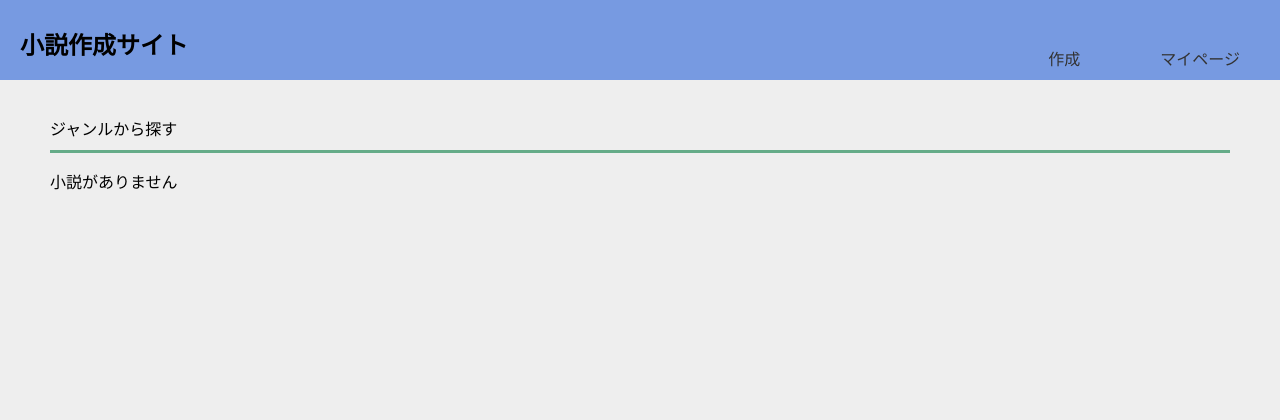
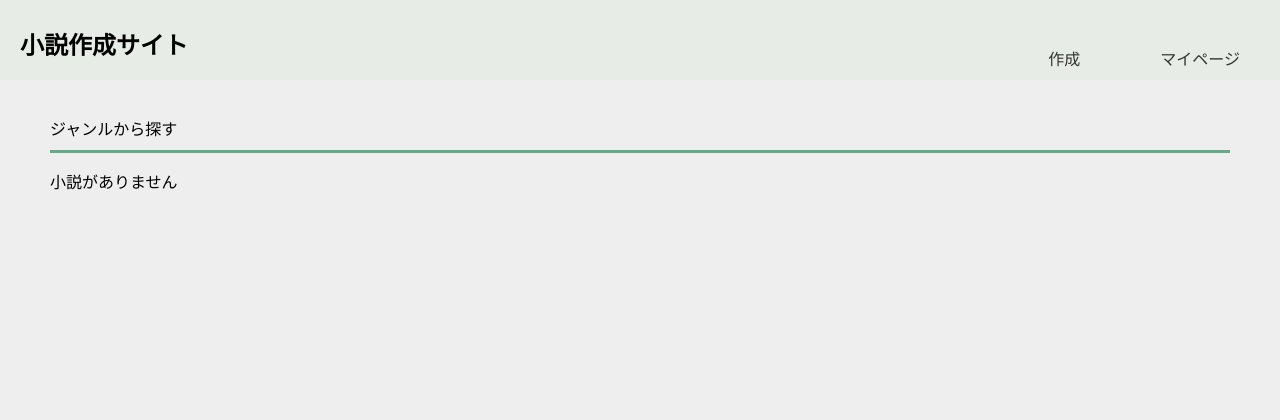
Before and after one commit to s1f10210231/chatgpt, a Django app: page / in a window 1280 px wide. Shown: the top 420 px of the page. Run offline with Django 4.2, Linux system fonts and the light colour scheme; data that the repository does not hold is empty.

Commit message:
Revert "chage"
This reverts commit 90d6699deaeff31aba13d67aae1218f3acc02820.

```diff
--- a/story_app/static/story_app/css/index.css
+++ b/story_app/static/story_app/css/index.css
@@ -11,10 +11,10 @@ header {
     left: 0px;
     width: 100%; /* ヘッダーの幅を100%に設定 */
     height: 80px;
-    background-color: rgba(34, 94, 215, 0.58);
+    background-color: rgba(226,236,225,0.58);
     z-index: 100; /* 他の要素よりも手前に表示 */
 }
-/* rgba(226,236,225,0.58); */
+
 .logo {
     float: left;
     margin-bottom: 0px;
```
